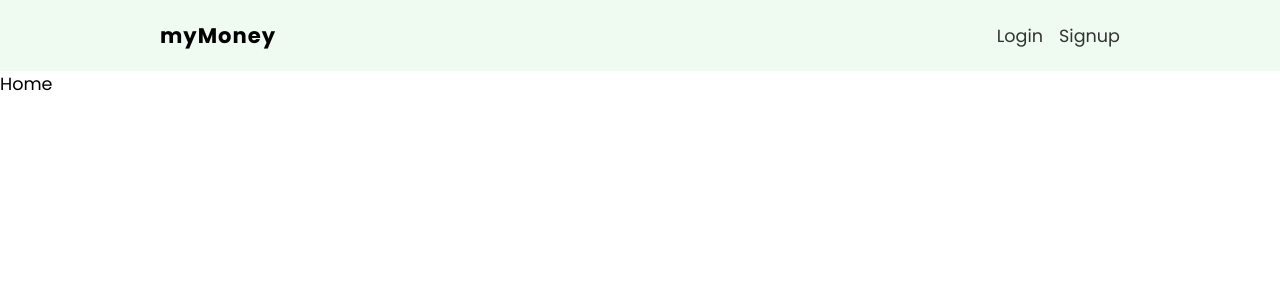
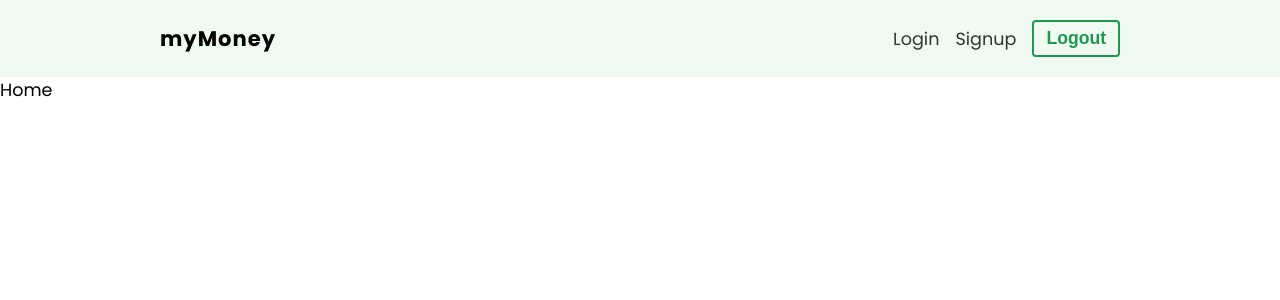
Before and after one commit to dgarcia1724/my-money, a React (Vite) app: page / in a window 1280 px wide. Shown: the top 300 px of the page. Built offline with nearby package versions, Linux system fonts and the light colour scheme.

Commit message:
125. fresh start

```diff
--- a/src/components/Navbar.jsx
+++ b/src/components/Navbar.jsx
@@ -1,9 +1,12 @@
 import { Link } from "react-router-dom";
+import { useLogout } from "../hooks/useLogout";
 
 // styles
 import styles from "./Navbar.module.css";
 
 function Navbar() {
+  const { logout } = useLogout();
+
   return (
     <nav className={styles.navbar}>
       <ul>
@@ -12,6 +15,12 @@ function Navbar() {
           <Link to="/login">Login</Link>
           <Link to="/signup">Signup</Link>
         </li>
+
+        <li>
+          <button className="btn" onClick={logout}>
+            Logout
+          </button>
+        </li>
       </ul>
     </nav>
   );
--- a/src/hooks/useLogout.jsx
+++ b/src/hooks/useLogout.jsx
@@ -2,7 +2,7 @@ import { useState } from "react";
 import { projectAuth } from "../firebase/config";
 import { useAuthContext } from "./useAuthContext";
 
-const useLogout = () => {
+export const useLogout = () => {
   const [error, setError] = useState(null);
   const [isPending, setIsPending] = useState(false);
   const { dispatch } = useAuthContext();
```
